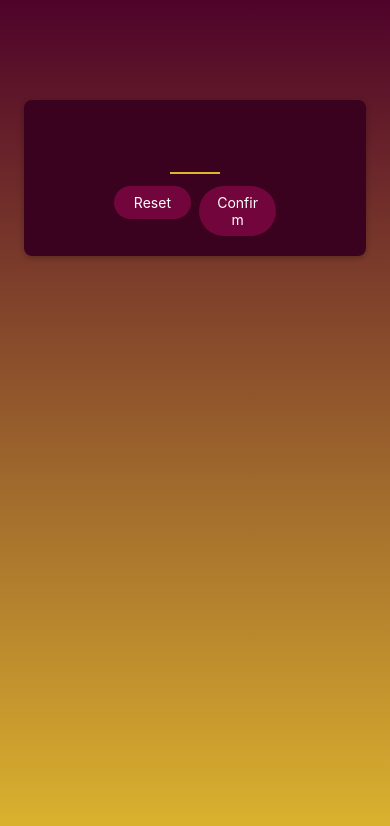
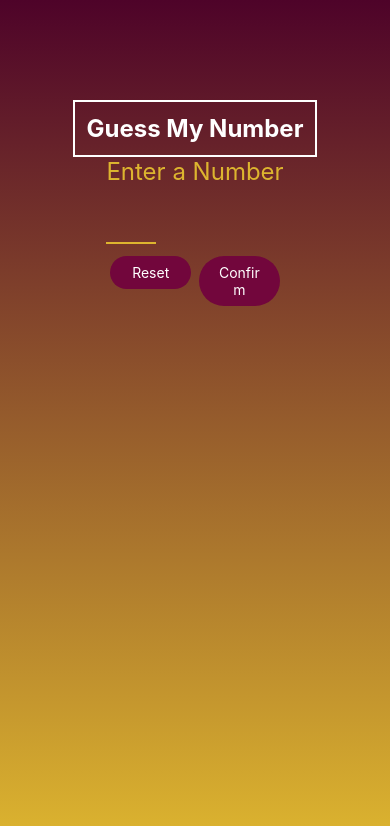
Before and after one commit to Ardad2/numberGuessingGame, a React Native app: screen / in a window 390 px wide. Shown: the top 826 px of the page. Built offline with nearby package versions, Linux system fonts and the light colour scheme.

Commit message:
create a card component for the UI

```diff
--- a/screens/GameScreen.js
+++ b/screens/GameScreen.js
@@ -23,6 +23,8 @@ let maxBoundary = 100;
 function GameScreen({userNumber, onGameOver}) {
     const initialGuess = generateRandomBetween(1, 100, userNumber);
     const [currentGuess, setCurrentGuess] = useState(initialGuess);
+
+    //useEffect() runs after the component function has been executed.
 
     useEffect(() => {
         if (currentGuess === userNumber) {
--- a/screens/StartGameScreen.js
+++ b/screens/StartGameScreen.js
@@ -1,8 +1,8 @@
 import { useState } from 'react';
-import { TextInput, StyleSheet, View, Alert} from 'react-native';
+import { TextInput, StyleSheet, View, Alert, Text} from 'react-native';
 
 import PrimaryButton from '../components/ui/PrimaryButton'
-
+import Title from '../components/ui/Title'
 import Colors from '../constants/colors'
 
 function StartGameScreen({onPickNumber}) {
@@ -32,7 +32,10 @@ function StartGameScreen({onPickNumber}) {
     }
 
     return (
+        <View style={styles.rootContainer}>
+            <Title>Guess My Number</Title>
         <View style = {styles.inputContainer}>
+            <Text style={styles.instructionText}>Enter a Number</Text>
             <TextInput
             style={styles.numberInput}
             maxLength={2}
@@ -52,25 +55,21 @@ function StartGameScreen({onPickNumber}) {
                 </View>
             </View>
         </View>
+        </View>
     );
 }
 
 export default StartGameScreen;
 
 const styles = StyleSheet.create({
-    inputContainer: {
-        justifyContent: 'center',
-       alignItems: 'center',
-        marginTop : 100,
-        marginHorizontal: 24,
-        padding: 16,
-        backgroundColor: Colors.primary800,
-        borderRadius: 8,
-        elevation: 4,
-        shadowColor: 'black',
-        shadowOffset: { width: 0, height: 2 },
-        shadowRadius: 6,
-        shadowOpacity: 0.25
+    rootContainer: {
+        flex: 1,
+        marginTop: 100,
+        alignItems: 'center'
+    },
+    instructionText: {
+        color: Colors.accent500,
+        fontSize: 24
     },
 
     numberInput: {
```
Also changed, not shown: components/ui/Card.js (added, +24 -0 lines).
